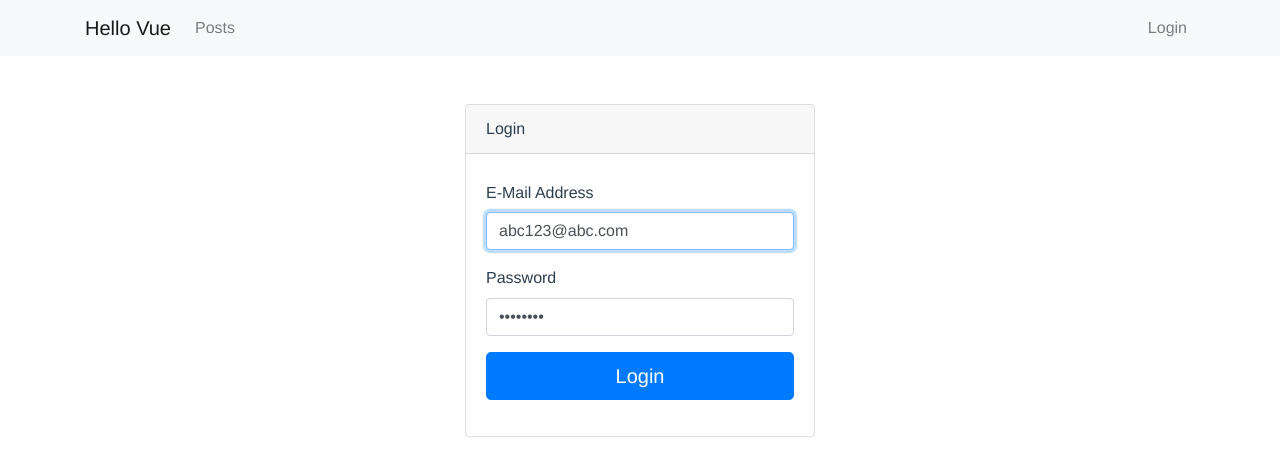
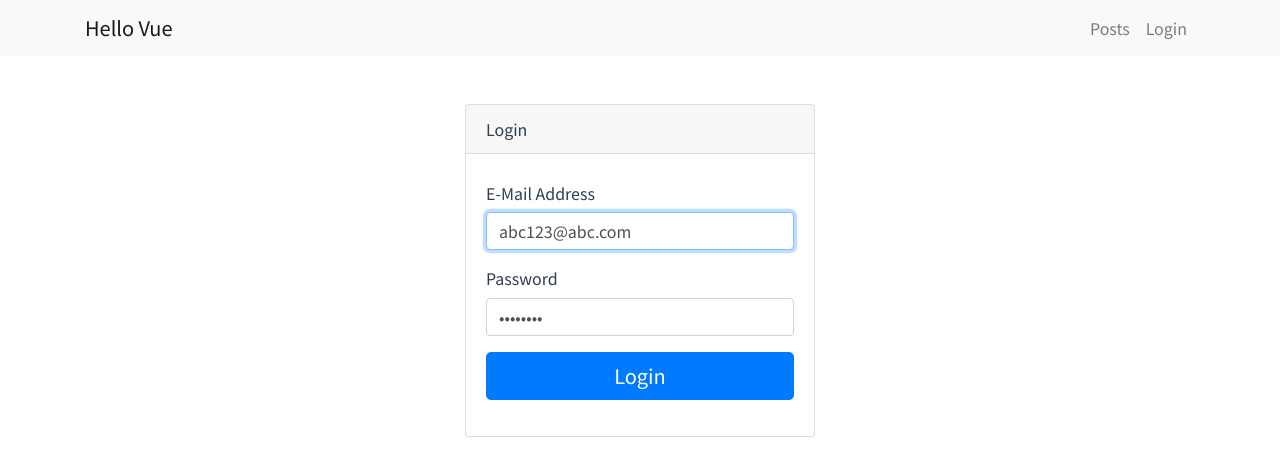
Before and after one commit to asj214/hello_vue, a Vue app: page /login in a window 1280 px wide. Shown: the top 476 px of the page. Built offline with nearby package versions, Linux system fonts and the light colour scheme; what vue-moment would draw is missing.

Commit message:
im not designer

```diff
--- a/package.json
+++ b/package.json
@@ -15,6 +15,7 @@
     "core-js": "^3.6.5",
     "vue": "^2.6.12",
     "vue-axios": "^3.2.0",
+    "vue-clamp": "^0.3.1",
     "vue-moment": "^4.1.0",
     "vue-router": "^3.4.9",
     "vuex": "^3.6.0"
--- a/public/index.html
+++ b/public/index.html
@@ -6,6 +6,17 @@
     <meta name="viewport" content="width=device-width,initial-scale=1.0">
     <link rel="icon" href="<%= BASE_URL %>favicon.ico">
     <title><%= htmlWebpackPlugin.options.title %></title>
+    <link rel="preconnect" href="https://fonts.gstatic.com">
+    <link href="https://fonts.googleapis.com/css2?family=Noto+Sans+KR&display=swap" rel="stylesheet">
+    <style>
+      /* body { background-color: #f9faff !important; } */
+      .color-link { color: #007bff }
+      .ellipsis {
+        overflow: hidden;
+        white-space: nowrap;
+        text-overflow: ellipsis;
+      }
+    </style>
   </head>
   <body>
     <noscript>
--- a/src/App.vue
+++ b/src/App.vue
@@ -17,7 +17,7 @@ export default {
 </script>
 <style>
 #app {
-  font-family: Avenir, Helvetica, Arial, sans-serif;
+  font-family: 'Noto Sans KR', Arial, sans-serif;
   -webkit-font-smoothing: antialiased;
   -moz-osx-font-smoothing: grayscale;
   color: #2c3e50;
--- a/src/components/NavBar.vue
+++ b/src/components/NavBar.vue
@@ -4,14 +4,10 @@
       <b-navbar-brand href="#" :to="{ name: 'home' }">Hello Vue</b-navbar-brand>
       <b-navbar-toggle target="nav-collapse"></b-navbar-toggle>
       <b-collapse id="nav-collapse" is-nav>
-        <b-navbar-nav class="mr-auto">
+        <b-navbar-nav class="ml-auto">
           <b-nav-item href="#" :to="{ name: 'postList' }">Posts</b-nav-item>
-        </b-navbar-nav>
-        <b-navbar-nav class="ml-auto" v-if="!this.$store.state.isAuthenticated">
-          <b-nav-item href="#" :to="{ name: 'login' }">Login</b-nav-item>
-        </b-navbar-nav>
-        <b-navbar-nav class="ml-auto" v-else>
-          <b-nav-item-dropdown :text="$store.state.user.name" right>
+          <b-nav-item href="#" :to="{ name: 'login' }" v-if="!this.$store.state.isAuthenticated">Login</b-nav-item>
+          <b-nav-item-dropdown :text="$store.state.user.name" right v-else>
             <b-dropdown-item href="#">MyPage</b-dropdown-item>
             <b-dropdown-item @click.prevent="logout()">Logout</b-dropdown-item>
           </b-nav-item-dropdown>
--- a/src/views/PostDetail.vue
+++ b/src/views/PostDetail.vue
@@ -1,11 +1,12 @@
 <template>
   <div class="container mt-5">
     <div class="row justify-content-center">
-      <div class="col-md-8">
+      <div class="col-md-6">
         <div class="card">
           <img :src="attachments[0].url" class="card-img-top img-fluid" v-if="attachments.length > 0" />
           <div class="card-body">
             <h5 class="card-title">{{ post.title }}</h5>
+            <span class="text-muted mb-2">{{ post.created_at | moment('YYYY.MM.DD') }}</span>
             <p class="card-text">{{ post.body }}</p>
           </div>
           <div class="card-body">
@@ -123,8 +124,3 @@ export default {
   },
 };
 </script>
-<style>
-.color-link {
-  color: #007bff
-}
-</style>
--- a/src/views/PostList.vue
+++ b/src/views/PostList.vue
@@ -5,28 +5,26 @@
         <div class="text-right">
           <router-link :to="{ path: '/posts/create' }" class="btn btn-outline-primary">Write</router-link>
         </div>
+        <hr>
         <div>
-          <div v-for="(post, index) in posts" :key="index">
-            <hr>
-            <div class="row">
-              <div class="col-sm-4" v-if="post.attachments.length > 0">
-                <img :src="post.attachments[0].url" class="img-fluid">
-              </div>
-              <div :class="post.attachments.length > 0 ? 'col-sm-8': 'col-sm-12'">
-                <h3 class="title">
-                  <a href="#" @click.prevent="goDetail(post.id)">{{ post.title }}</a>
-                </h3>
-                <p class="text-muted">{{ post.user.name }} - {{ post.created_at | moment('YYYY.MM.DD') }}</p>
-                <p class="text-justify">{{ post.body }}</p>
-                <div class="text-right">
-                  <span class="mr-1 color-link"><font-awesome-icon :icon="faHeart" />&nbsp;0</span>
-                  <span class="color-link"><font-awesome-icon :icon="faCommentDots" />&nbsp;{{ post.comments_count }}</span>
+          <div class="row">
+            <div class="col-md-4" v-for="(post, index) in posts" :key="index">
+              <div class="card mb-3">
+                <img :src="post.attachments[0].url" class="card-img-top" v-if="post.attachments.length > 0">
+                <div class="card-body">
+                  <span class="text-muted mb-2">{{ post.created_at | moment('YYYY.MM.DD') }}</span>
+                  <h5 class="card-title">
+                    <v-clamp autoresize :max-lines="1">{{ post.title }}</v-clamp>
+                  </h5>
+                  <p class="card-text">
+                    <v-clamp autoresize :max-lines="4">{{ post.body }}</v-clamp>
+                  </p>
+                  <a href="#" class="btn btn-primary" @click.prevent="goDetail(post.id)">Read More</a>
                 </div>
               </div>
             </div>
           </div>
         </div>
-        <hr>
         <div>
           <nav aria-label="Page navigation example">
             <ul class="pagination">
@@ -41,19 +39,16 @@
   </div>
 </template>
 <script>
-import { FontAwesomeIcon } from "@fortawesome/vue-fontawesome"
-import { faHeart, faCommentDots } from "@fortawesome/free-regular-svg-icons"
+import VClamp from 'vue-clamp'
 
 export default {
   components: {
-    FontAwesomeIcon,
+    VClamp
   },
   data() {
     return {
-      faHeart,
-      faCommentDots,
       page: parseInt(this.$route.query.page) || 1,
-      per_page: parseInt(this.$route.query.per_page) || 5,
+      per_page: parseInt(this.$route.query.per_page) || 6,
       category_id: 2,
       posts: [],
       paginate: {}
@@ -65,7 +60,7 @@ export default {
   watch: {
     '$route.query' (query) {
       this.page = parseInt(query.page) || 1
-      this.per_page = parseInt(query.per_page) || 5
+      this.per_page = parseInt(query.per_page) || 6
       this.getPostList()
     }
   },
@@ -100,7 +95,7 @@ export default {
 };
 </script>
 <style>
-.color-link {
-  color: #007bff
+.card-body, card-title, .card-text {
+  font-weight: 400
 }
 </style>
```
Also changed, not shown: 1 other file (tests, documents, lock files or other folders).
